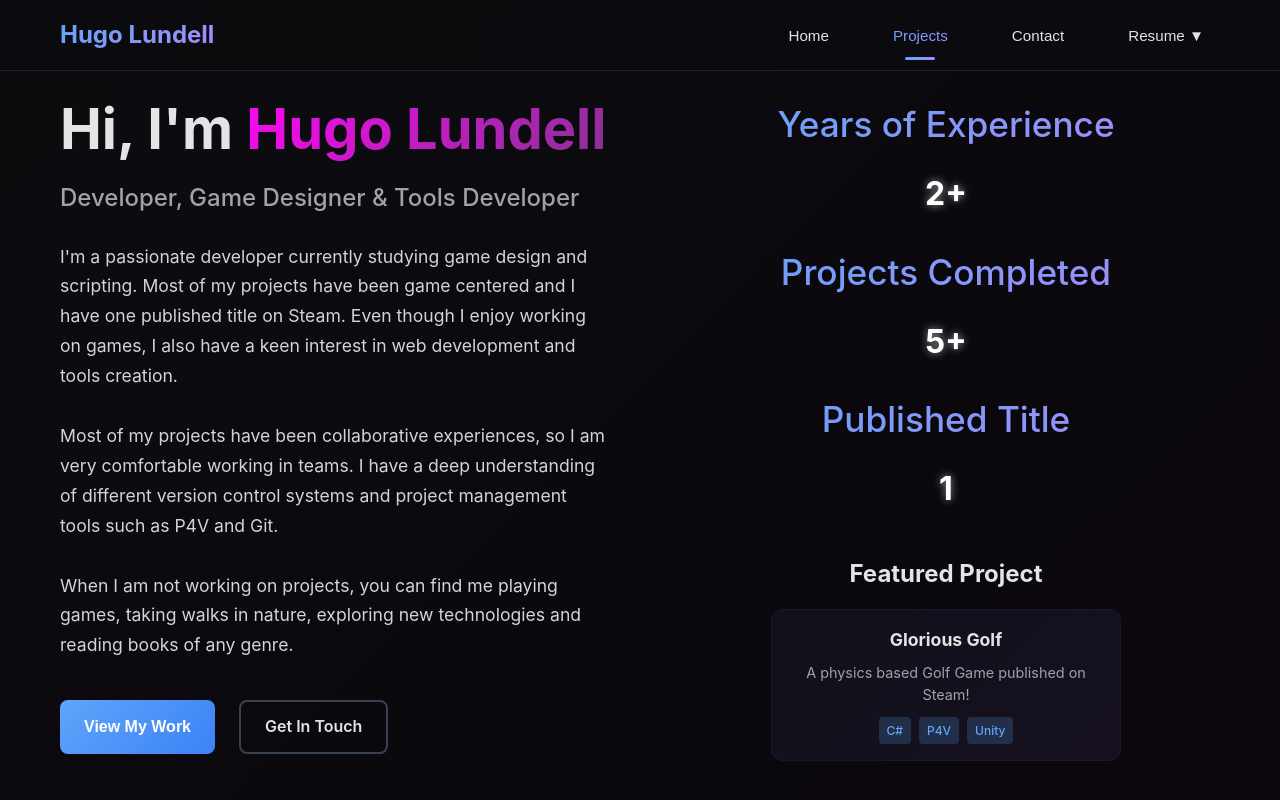
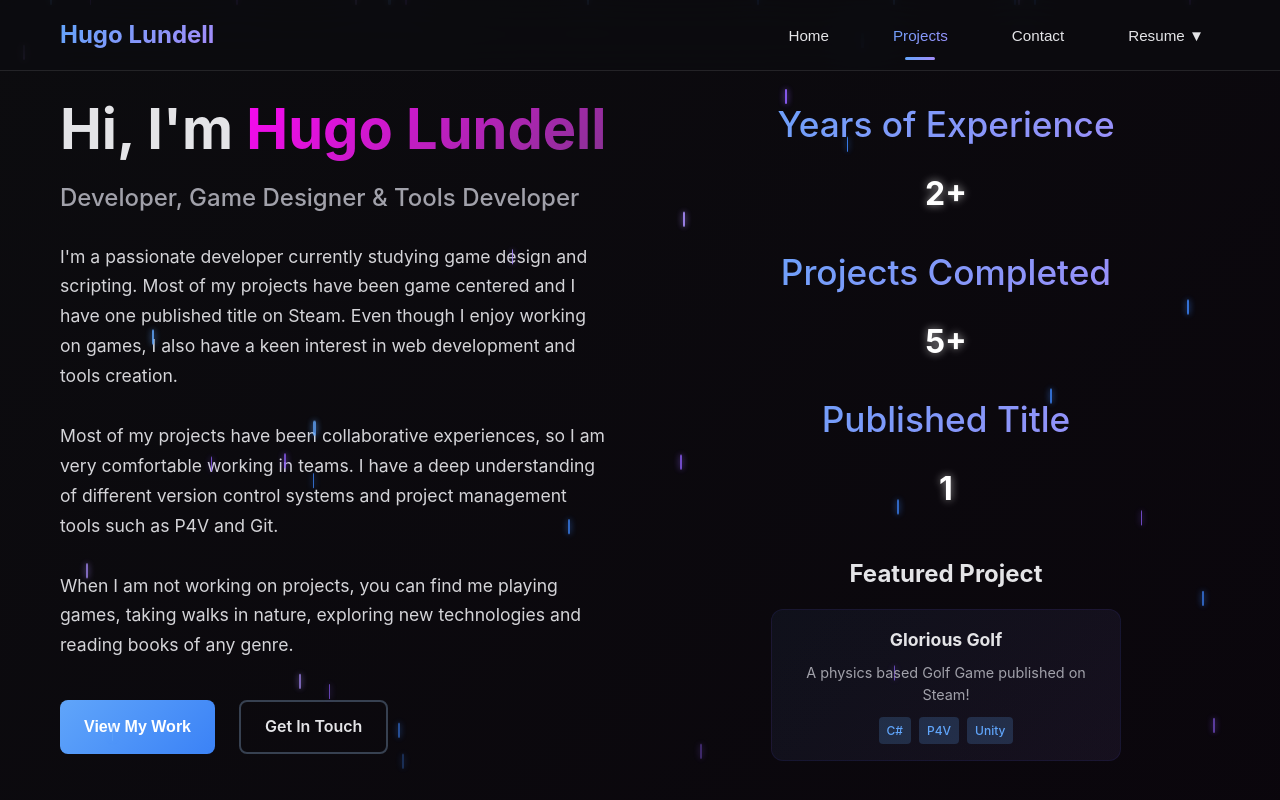
Before and after one commit to penniey/portfolio-website, a React (Vite) app: page / in a window 1280 px wide. Shown: the top 800 px of the page. Built offline with nearby package versions, Linux system fonts and the light colour scheme.

Commit message:
Update Hero.tsx
Added rain droplet effects. This effect are 50 spawned in and reused to optimize performance. These only effect the hero segment if you would like to do it for the entire thing add a div for the rain tsx in the app tsx instead.

```diff
--- a/src/components/Hero.tsx
+++ b/src/components/Hero.tsx
@@ -1,5 +1,6 @@
 import { Link } from 'react-router-dom';
 import { projects } from '../data/projects';
+import Rain from './Rain';
 import './Hero.css';
 
 const Hero: React.FC = () => {
@@ -15,6 +16,7 @@ const Hero: React.FC = () => {
 
   return (
     <section id="hero" className="hero">
+      <Rain />
       <div className="hero-container">
         <div className="hero-content">
           <h1 className="hero-title">
```
